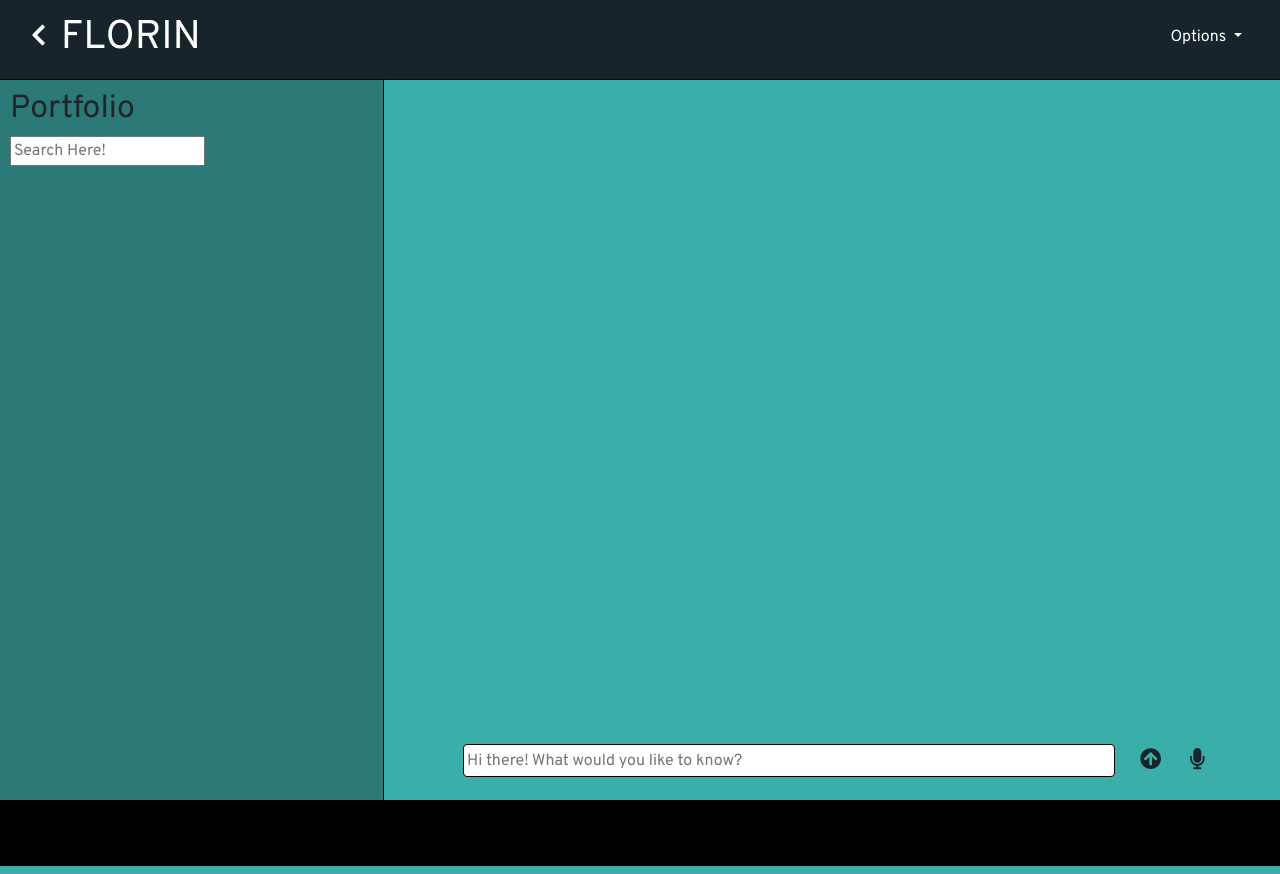
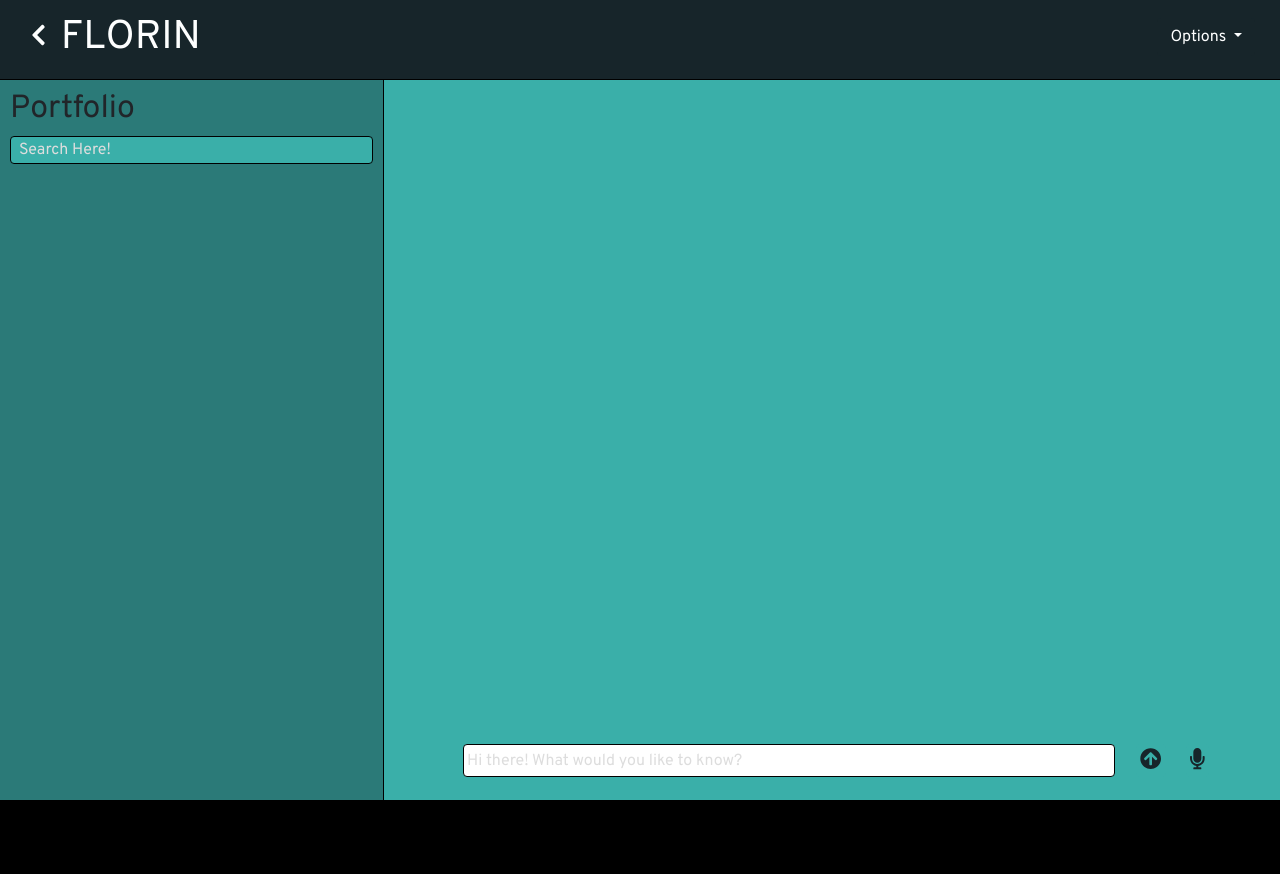
Before and after one commit to Fleetabix/cs261_cswk, a Django app: page /chatbot/ in a window 1280 px wide. Run offline with Django 3.2, Linux system fonts and the light colour scheme; a user stored in the database is signed in; some libraries are stand-ins or nearby versions.

Commit message:
added styling for searchbox and serch results

```diff
--- a/chatbot/static/chatbot/css/index.css
+++ b/chatbot/static/chatbot/css/index.css
@@ -9,6 +9,10 @@
     --accent-colour: #2B7A78;
     --border-colour: #000000;
     --btn-colour: #17252A;
+}
+
+::placeholder {
+    color: #DDD;
 }
 
 /*
@@ -147,6 +151,26 @@ a {
     }
 }
 
+#search-holder {
+    width: 100%;
+    margin-bottom: 10px;
+}
+
+#searchbox {
+    width: 100%;
+    background-color: var(--body-bg-colour);
+    color: var(--body-fg-colour);
+    border: 0.5px solid black;
+    border-radius: 0.25em;
+    padding-left: .5em;
+}
+
+#search-results {
+    border-top: 1px solid var(--body-bg-colour);
+    border-bottom: 1px solid var(--body-bg-colour);
+    display: none;
+}
+
 #portfolios {
     height: 100%;
 }
```
